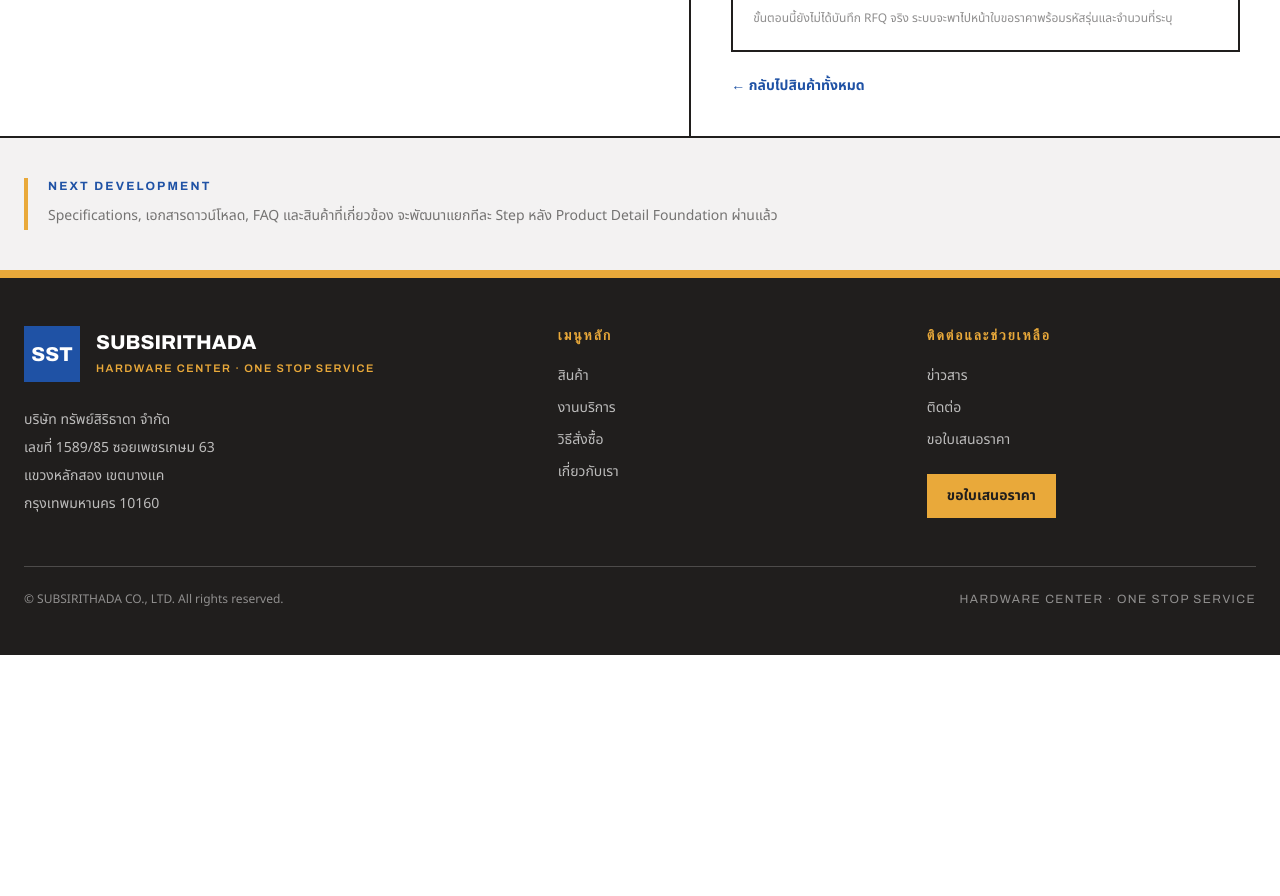
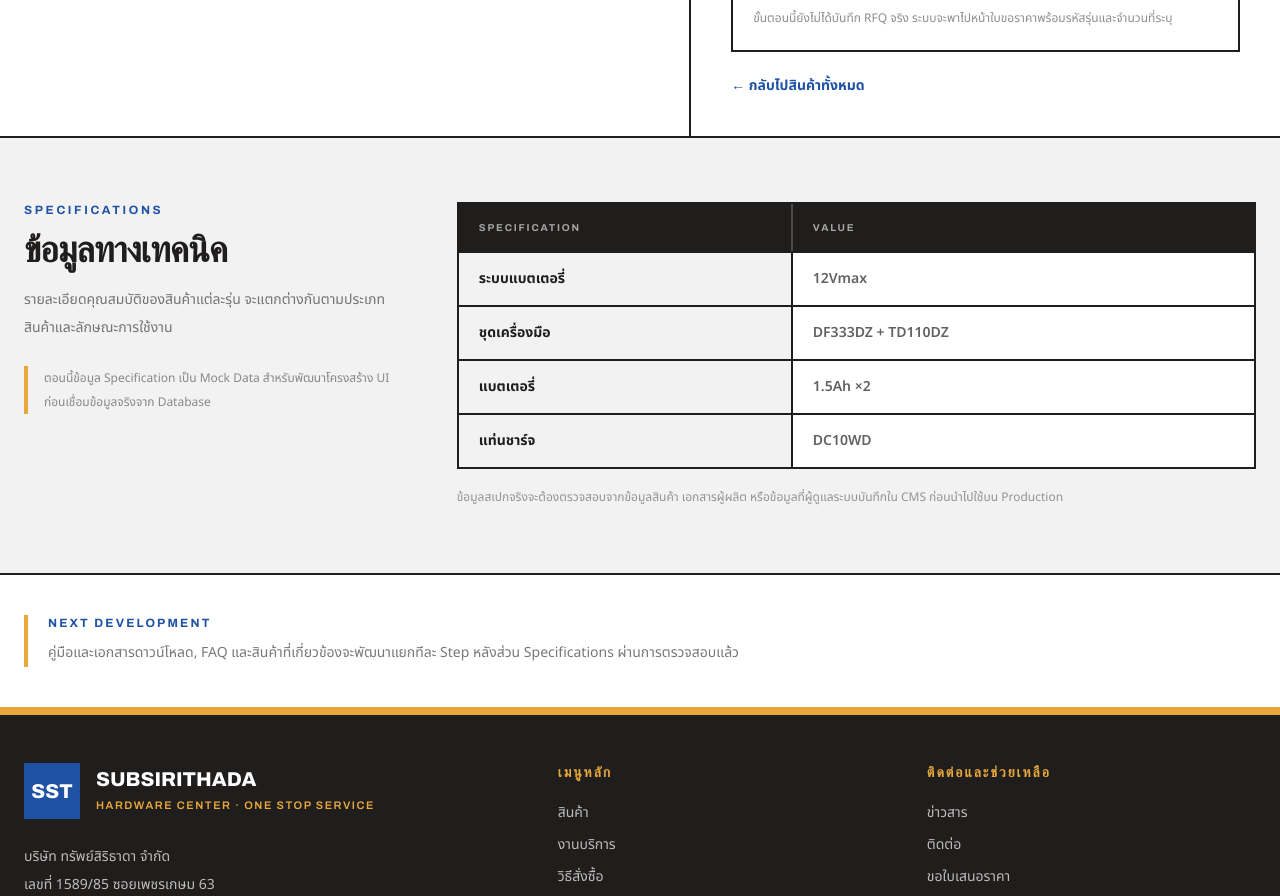
Before and after one commit to kinnyx/subsirithada, a Next.js app: page /products/makita-clx224x1 in a window 1280 px wide. Shown: the part 960-1856 px from the top of the page. Before the commit the page ends 1615 px from the top, so only its background shows below. Built offline with nearby package versions, Linux system fonts and the light colour scheme.

Commit message:
feat: add product specifications

```diff
--- a/src/app/products/[slug]/page.tsx
+++ b/src/app/products/[slug]/page.tsx
@@ -17,6 +17,24 @@ const products = [
     status: "พร้อมส่ง",
     category: "เครื่องมือไฟฟ้า",
     slug: "makita-clx224x1",
+    specifications: [
+      {
+        label: "ระบบแบตเตอรี่",
+        value: "12Vmax",
+      },
+      {
+        label: "ชุดเครื่องมือ",
+        value: "DF333DZ + TD110DZ",
+      },
+      {
+        label: "แบตเตอรี่",
+        value: "1.5Ah ×2",
+      },
+      {
+        label: "แท่นชาร์จ",
+        value: "DC10WD",
+      },
+    ],
   },
   {
     brand: "MAKITA",
@@ -28,6 +46,24 @@ const products = [
     status: "พร้อมส่ง",
     category: "เครื่องมือไฟฟ้า",
     slug: "makita-hr166dzx1",
+    specifications: [
+      {
+        label: "ระบบแบตเตอรี่",
+        value: "12Vmax",
+      },
+      {
+        label: "ขนาด",
+        value: "16 มม.",
+      },
+      {
+        label: "ระบบดอก",
+        value: "SDS-PLUS",
+      },
+      {
+        label: "ลักษณะงาน",
+        value: "งานเจาะคอนกรีต",
+      },
+    ],
   },
   {
     brand: "MAKITA",
@@ -39,6 +75,24 @@ const products = [
     status: "พร้อมส่ง",
     category: "เครื่องมือไฟฟ้า",
     slug: "makita-dhp485z",
+    specifications: [
+      {
+        label: "แรงบิดสูงสุด",
+        value: "50 N·m",
+      },
+      {
+        label: "ระบบไฟ",
+        value: "18V",
+      },
+      {
+        label: "ขนาดหัวจับ",
+        value: "13 มม.",
+      },
+      {
+        label: "ในกล่อง",
+        value: "ตัวเปล่า",
+      },
+    ],
   },
   {
     brand: "MAKITA",
@@ -50,6 +104,20 @@ const products = [
     status: "พร้อมส่ง",
     category: "เครื่องมือไฟฟ้า",
     slug: "makita-ga4031",
+    specifications: [
+      {
+        label: "ขนาดใบ",
+        value: "4 นิ้ว",
+      },
+      {
+        label: "ชนิดสวิตช์",
+        value: "สวิตช์โยก",
+      },
+      {
+        label: "ลักษณะงาน",
+        value: "งานเจียรและตัด",
+      },
+    ],
   },
   {
     brand: "MAKITA",
@@ -62,6 +130,20 @@ const products = [
     status: "สั่งเข้า 3–5 วัน",
     category: "เครื่องมือทำความสะอาด",
     slug: "makita-dvc750lzx1",
+    specifications: [
+      {
+        label: "ประเภท",
+        value: "เครื่องดูดฝุ่นไร้สาย",
+      },
+      {
+        label: "ระบบแบตเตอรี่",
+        value: "18V",
+      },
+      {
+        label: "ในกล่อง",
+        value: "ตัวเปล่า",
+      },
+    ],
   },
 ] as const;
 
@@ -269,6 +351,7 @@ export default async function ProductDetailPage({
                       min="1"
                       defaultValue="1"
                       inputMode="numeric"
+                      required
                       className="min-h-14 w-full border-2 border-brand-dark bg-white px-4 text-base font-bold text-brand-dark outline-none focus:border-brand-primary"
                     />
 
@@ -297,7 +380,72 @@ export default async function ProductDetailPage({
           </div>
         </section>
 
-        <section className="bg-brand-light">
+        <section className="border-b-2 border-brand-dark bg-brand-light">
+          <div className="mx-auto max-w-7xl px-6 py-12 sm:py-14 lg:py-16">
+            <div className="grid gap-8 lg:grid-cols-[0.65fr_1.35fr] lg:gap-12">
+              <div>
+                <p className="font-display text-xs font-bold uppercase tracking-[0.22em] text-brand-primary">
+                  Specifications
+                </p>
+
+                <h2 className="mt-3 font-display text-3xl font-extrabold tracking-tight text-brand-dark sm:text-4xl">
+                  ข้อมูลทางเทคนิค
+                </h2>
+
+                <p className="mt-4 max-w-md text-sm leading-7 text-brand-dark/60">
+                  รายละเอียดคุณสมบัติของสินค้าแต่ละรุ่น
+                  จะแตกต่างกันตามประเภทสินค้าและลักษณะการใช้งาน
+                </p>
+
+                <div className="mt-6 border-l-4 border-brand-accent pl-4">
+                  <p className="text-xs leading-6 text-brand-dark/50">
+                    ตอนนี้ข้อมูล Specification เป็น Mock Data
+                    สำหรับพัฒนาโครงสร้าง UI ก่อนเชื่อมข้อมูลจริงจาก Database
+                  </p>
+                </div>
+              </div>
+
+              <div>
+                <div className="border-l-2 border-t-2 border-brand-dark bg-white">
+                  <div className="grid border-b-2 border-r-2 border-brand-dark bg-brand-dark text-white sm:grid-cols-[0.42fr_0.58fr]">
+                    <div className="px-5 py-4 font-display text-[10px] font-bold uppercase tracking-[0.18em] text-white/60 sm:border-r-2 sm:border-white/20">
+                      Specification
+                    </div>
+
+                    <div className="px-5 py-4 font-display text-[10px] font-bold uppercase tracking-[0.18em] text-white/60">
+                      Value
+                    </div>
+                  </div>
+
+                  <dl>
+                    {product.specifications.map((specification) => (
+                      <div
+                        key={specification.label}
+                        className="grid border-b-2 border-r-2 border-brand-dark sm:grid-cols-[0.42fr_0.58fr]"
+                      >
+                        <dt className="bg-brand-light px-5 py-4 text-sm font-bold text-brand-dark sm:border-r-2 sm:border-brand-dark">
+                          {specification.label}
+                        </dt>
+
+                        <dd className="m-0 px-5 py-4 text-sm font-semibold text-brand-dark/70">
+                          {specification.value}
+                        </dd>
+                      </div>
+                    ))}
+                  </dl>
+                </div>
+
+                <p className="mt-4 text-xs leading-6 text-brand-dark/45">
+                  ข้อมูลสเปกจริงจะต้องตรวจสอบจากข้อมูลสินค้า
+                  เอกสารผู้ผลิต หรือข้อมูลที่ผู้ดูแลระบบบันทึกใน CMS
+                  ก่อนนำไปใช้บน Production
+                </p>
+              </div>
+            </div>
+          </div>
+        </section>
+
+        <section className="bg-white">
           <div className="mx-auto max-w-7xl px-6 py-10">
             <div className="border-l-4 border-brand-accent pl-5">
               <p className="font-display text-xs font-bold uppercase tracking-[0.18em] text-brand-primary">
@@ -305,8 +453,9 @@ export default async function ProductDetailPage({
               </p>
 
               <p className="mt-2 max-w-3xl text-sm leading-7 text-brand-dark/60">
-                Specifications, เอกสารดาวน์โหลด, FAQ และสินค้าที่เกี่ยวข้อง
-                จะพัฒนาแยกทีละ Step หลัง Product Detail Foundation ผ่านแล้ว
+                คู่มือและเอกสารดาวน์โหลด, FAQ
+                และสินค้าที่เกี่ยวข้องจะพัฒนาแยกทีละ Step
+                หลังส่วน Specifications ผ่านการตรวจสอบแล้ว
               </p>
             </div>
           </div>
```
